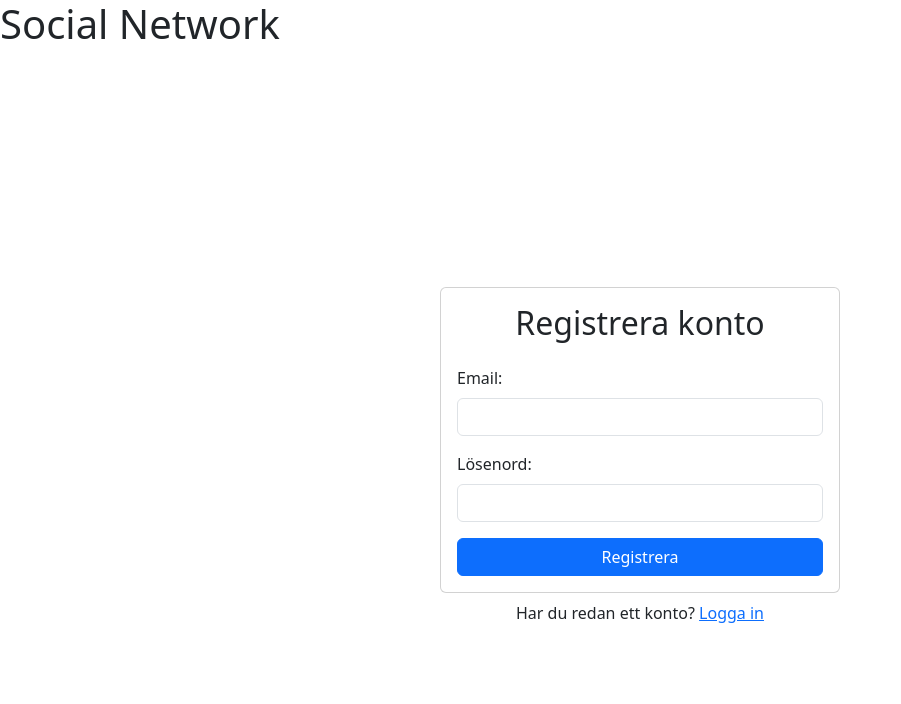
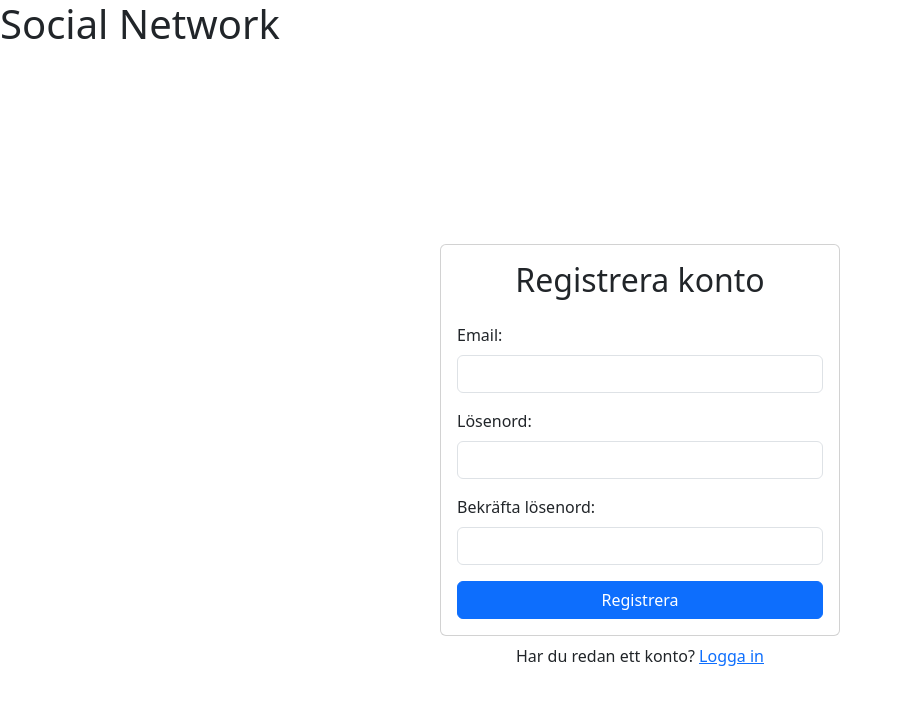
Before and after one commit to WilliamSkogh/SocialNetwork, a React (Vite) app in the folder frontend/: page /register in a window 1280 px wide. Shown: the top 704 px of the page, without its empty margins (0-901 px from the left). Built offline with nearby package versions, Linux system fonts and the light colour scheme.

Commit message:
Enhance RegisterPage with loading state and confirm password validation

```diff
--- a/frontend/pages/RegisterPage.tsx
+++ b/frontend/pages/RegisterPage.tsx
@@ -7,14 +7,26 @@ import { useState } from "react";
 export default function RegisterPage() {
     const { register } = useAuth();
     const [error, setError] = useState<string | null>(null);
+    const [loading, setLoading] = useState(false);
 
     const handleSubmit = async (e: React.FormEvent<HTMLFormElement>) => {
         e.preventDefault();
+        setError(null);
+
         const formData = new FormData(e.currentTarget);
         const email = formData.get("email") as string;
         const password = formData.get("password") as string;
+        const confirmPassword = formData.get("confirmPassword") as string;
 
+        if (password !== confirmPassword) {
+            return setError("Lösenorden matchar inte.");
+        }
+        if (password.length < 6) {
+            return setError("Lösenordet måste vara minst 6 tecken långt.");
+        }
         try {
+            setError(null);
+            setLoading(true);
             await register(email, password);
         }
         catch (err: unknown) {
@@ -24,6 +36,9 @@ export default function RegisterPage() {
             else {
                 setError("Ett okänt fel inträffade.");
             }
+        }
+        finally {
+            setLoading(false);
         }
     }
 
@@ -46,7 +61,13 @@ export default function RegisterPage() {
                                 <Form.Control type="password" name="password" required></Form.Control>
                             </Form.Group>
 
-                            <Button className="w-100" type="submit">Registrera</Button>
+                            <Form.Group id="confirmPassword" className="mb-3">
+                                <Form.Label>Bekräfta lösenord:</Form.Label>
+                                <Form.Control type="password" name="confirmPassword" required></Form.Control>
+                            </Form.Group>
+
+                            <Button disabled={loading} className="w-100" type="submit">
+                                {loading ? 'Registrerar..' : 'Registrera'}</Button>
                         </Form>
                     </Card.Body>
                 </Card>
```
